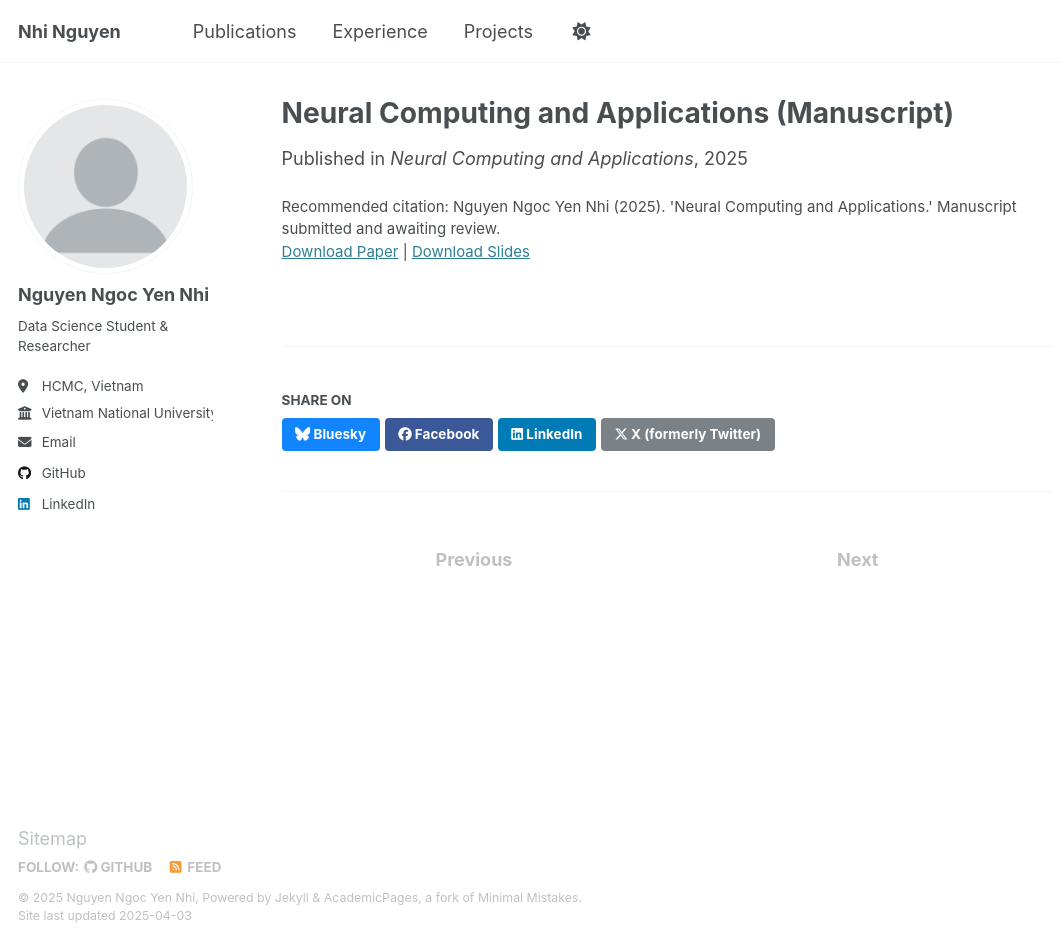
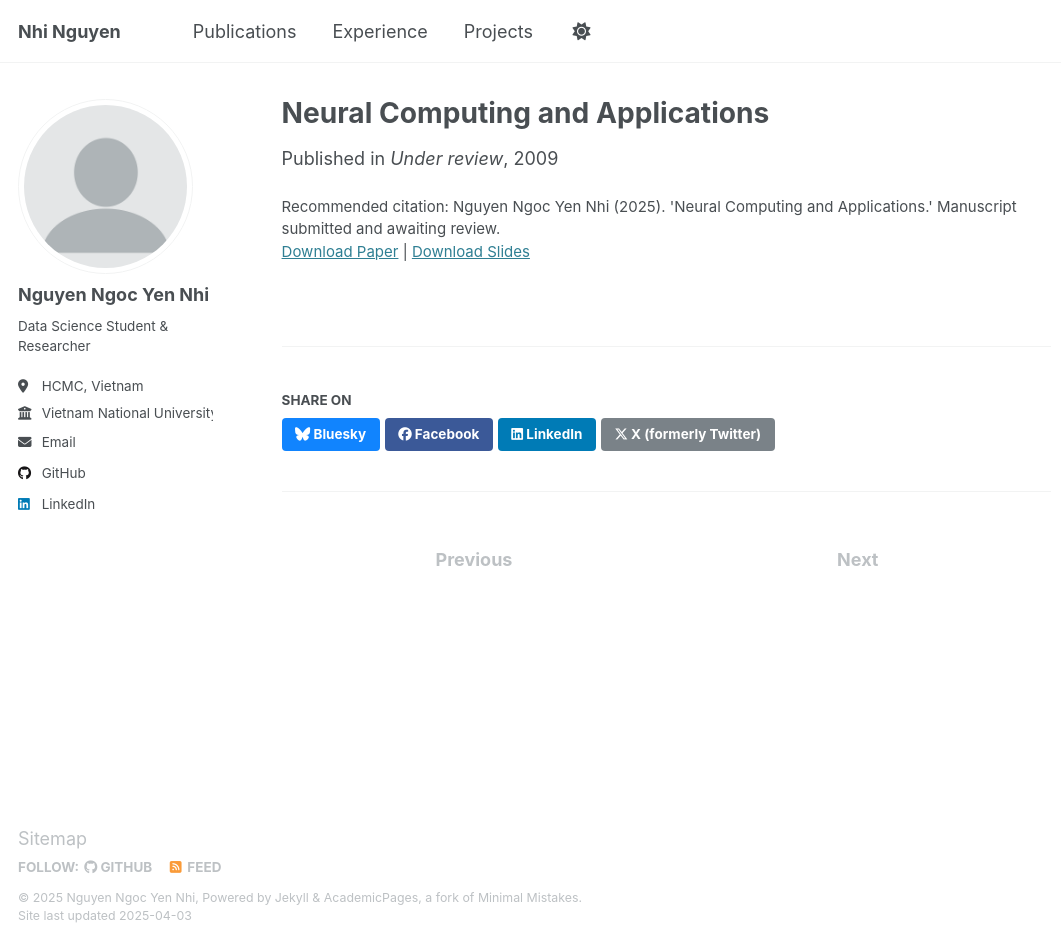
Before and after one commit to dalietnguyen342/dalietnguyen342.github.io, a Jekyll site: the page built from _publications/2009-10-01-paper-title-number-1.md, in a window 1280 px wide and 944 px high. Shown: the whole window, without its empty margins (0-1061 px from the left). Built offline with Jekyll 4.4.1, drawn with Linux system fonts in a browser that asks for light colours.

Commit message:
Update 2009-10-01-paper-title-number-1.md

```diff
--- a/_publications/2009-10-01-paper-title-number-1.md
+++ b/_publications/2009-10-01-paper-title-number-1.md
@@ -1,11 +1,9 @@
 ---
-title: "Neural Computing and Applications (Manuscript)"
+title: "Neural Computing and Applications"
 collection: publications
-category: manuscripts
-permalink: /publication/2025-01-01-neural-computing-and-applications
-excerpt: "Manuscript submitted and awaiting review."
-date: 2025-01-01
-venue: "Neural Computing and Applications"
+category: articles
+excerpt: "Submitted and awaiting review."
+venue: "Under review"
 slidesurl: ""
 paperurl: ""
 citation: "Nguyen Ngoc Yen Nhi (2025). 'Neural Computing and Applications.' Manuscript submitted and awaiting review."
```
